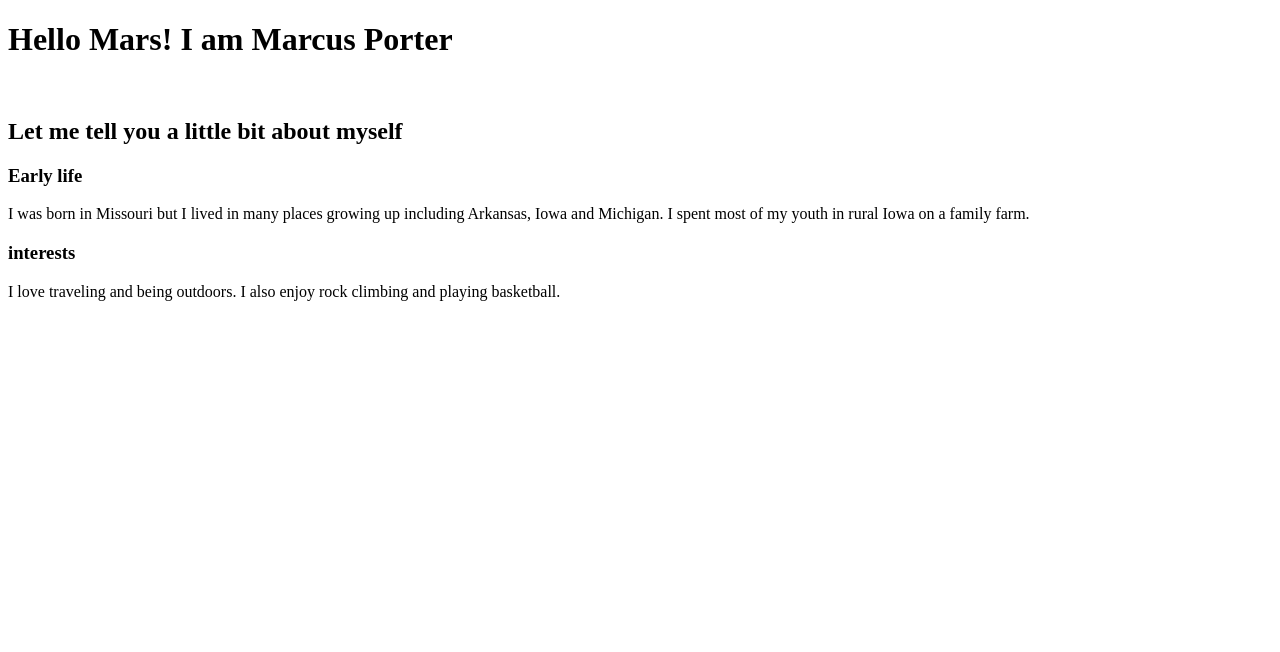
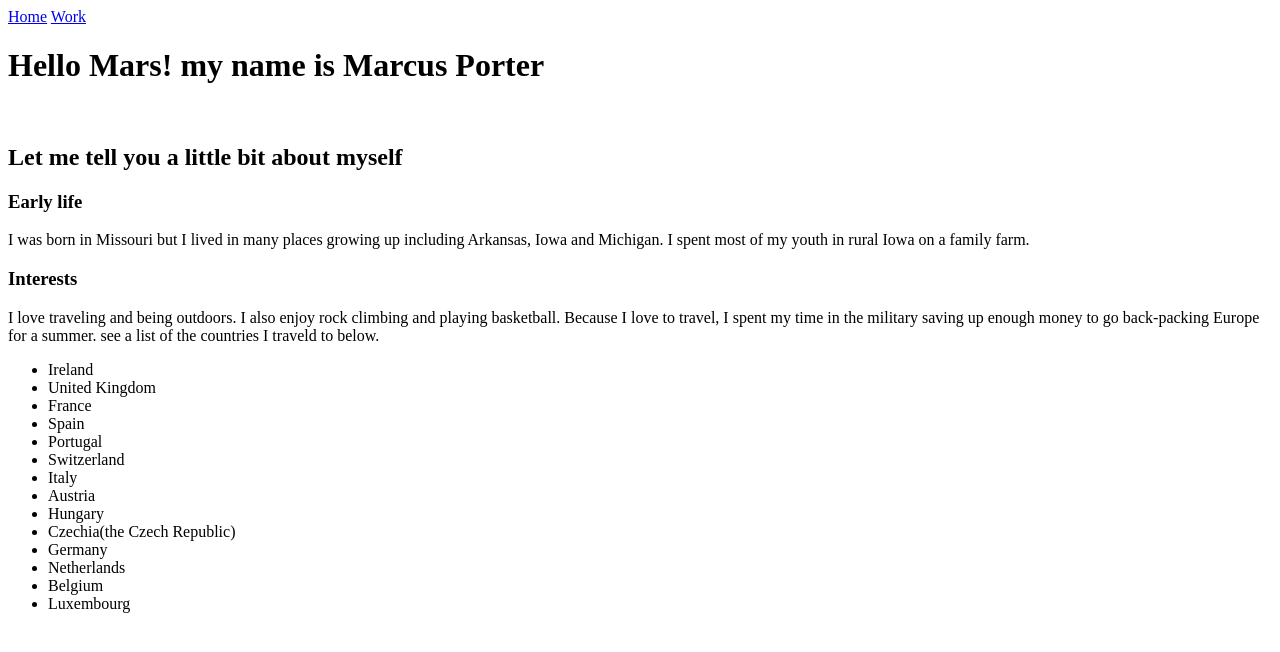
Before and after one commit to porter33marcus/HW10_BAIS3300, a plain HTML site: page index.html in a window 1280 px wide. Drawn offline with Linux system fonts and the light colour scheme.

Commit message:
Added a work experience page and links for both pages

```diff
--- a/index.html
+++ b/index.html
@@ -1,22 +1,43 @@
 <!DOCTYPE html>
-<html>
-<head>
-<meta charset=“utf-8” />
+<html lang="en">
+<head >
+    <meta charset="utf-8">
 <title> Marcus Porter </title>
 </head>
 <body>
-    <h1>Hello Mars! I am Marcus Porter</h1>
-</br>
+    <nav>
+        <a href="index.html">Home</a>
+        <a href="Work.html">Work</a>
+    </nav>
+    <h1>Hello Mars! my name is Marcus Porter</h1>
+<br>
     <h2>Let me tell you a little bit about myself</h2>
 
     <h3>Early life</h3>
 <p>
     I was born in Missouri but I lived in many places growing up including Arkansas, Iowa and Michigan. I spent most of my youth in rural Iowa on a family farm.
 </p>
-<h3>interests</h3>
+<h3>Interests</h3>
 <p>
-    I love traveling and being outdoors. I also enjoy rock climbing and playing basketball.
+    I love traveling and being outdoors. I also enjoy rock climbing and playing basketball. Because I love to travel, I spent my time in the military saving up enough money to go back-packing Europe for a summer. see a list of the countries I traveld to below.
 </p>
+
+<ul>
+    <li>Ireland</li>
+    <li>United Kingdom</li>
+    <li>France</li>
+    <li>Spain</li>
+    <li>Portugal</li>
+    <li>Switzerland</li>
+    <li>Italy</li>
+    <li>Austria</li>
+    <li>Hungary</li>
+    <li>Czechia(the Czech Republic)</li>
+    <li>Germany</li>
+    <li>Netherlands</li>
+    <li>Belgium</li>
+    <li>Luxembourg</li>
+  </ul>
 
 
 </body>
```
Also changed, not shown: Work.html (added, +28 -0 lines).
